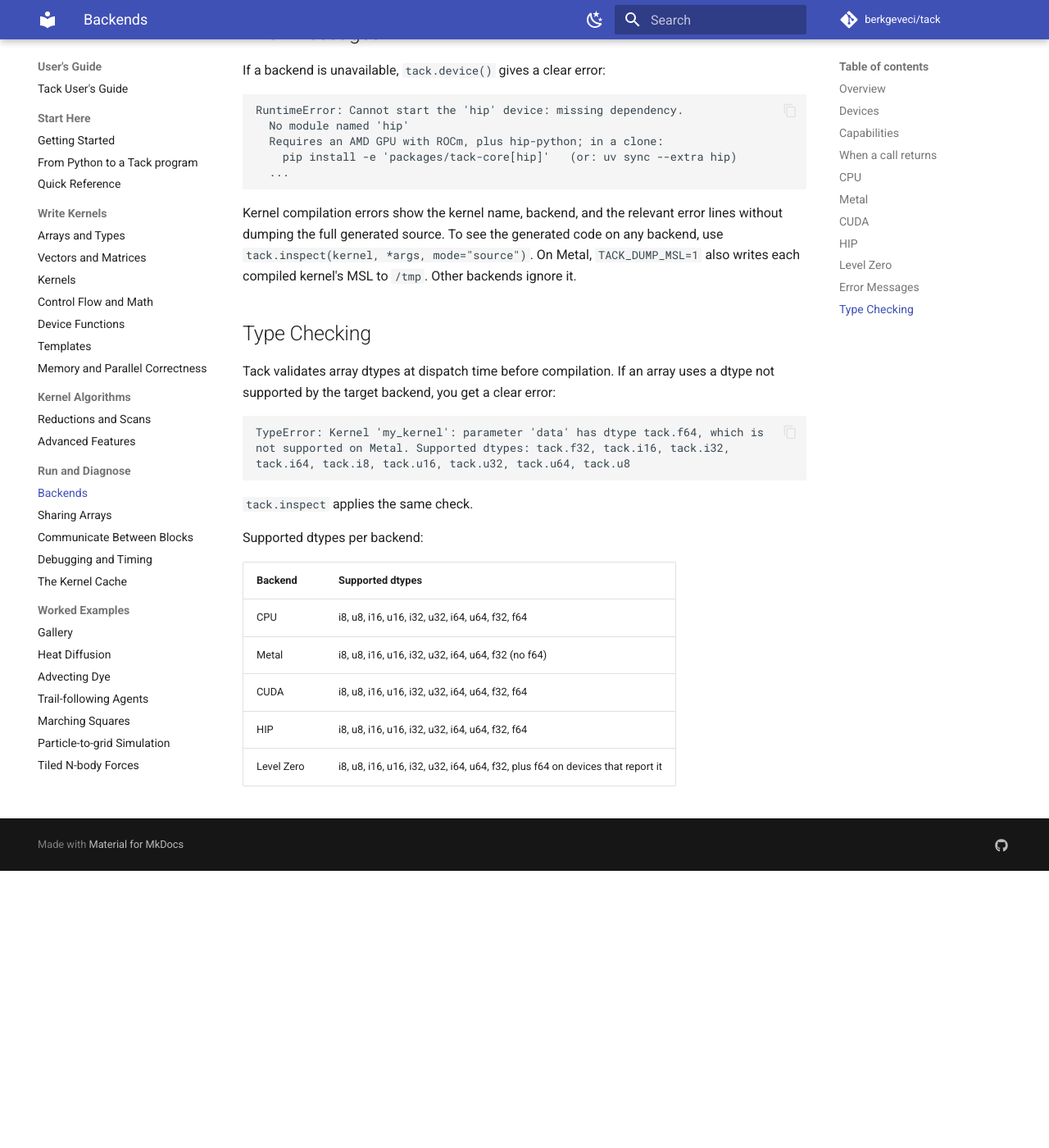
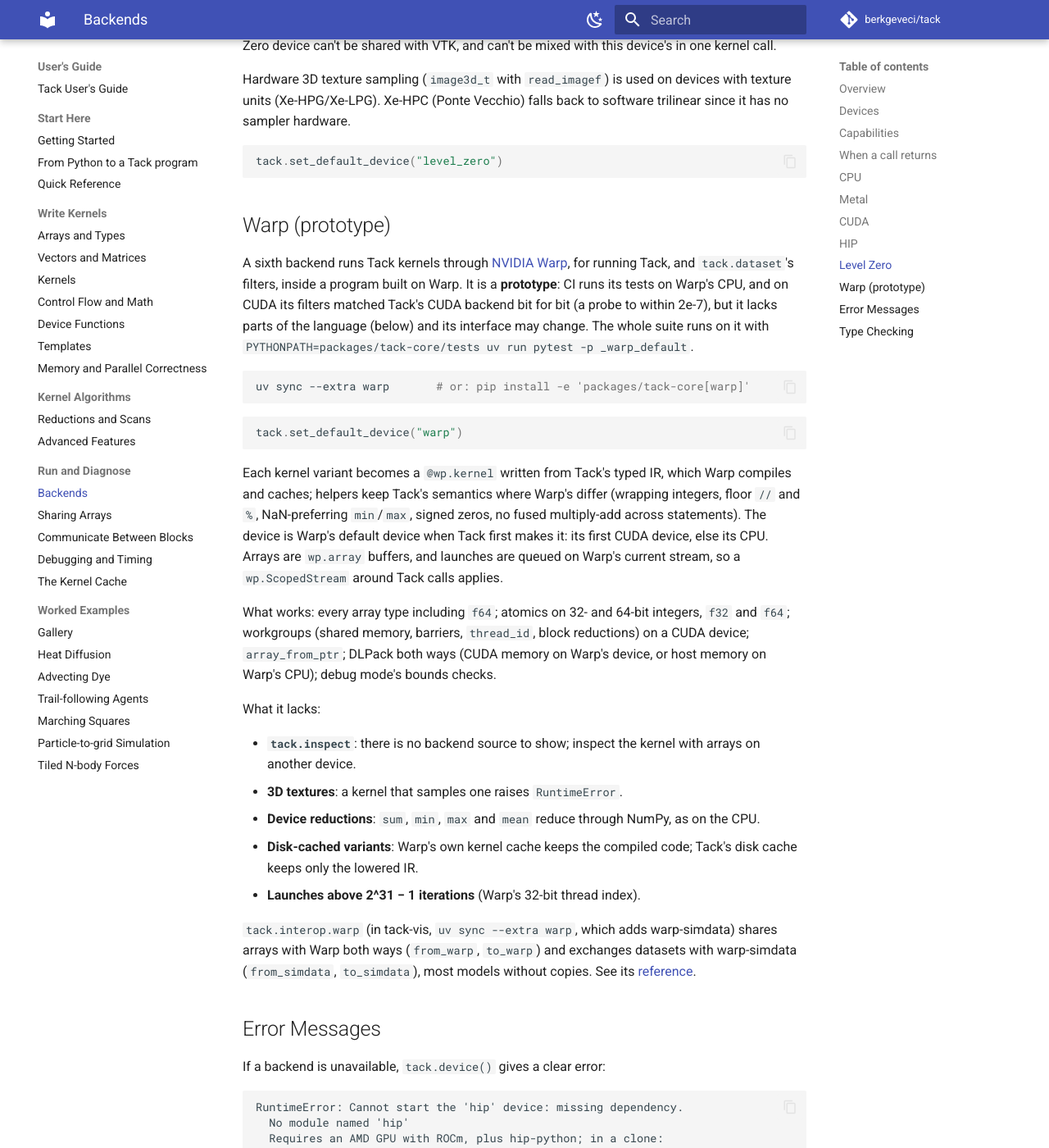
Before and after one commit to berkgeveci/tack, an MkDocs documentation site: the page built from docs/users-guide/08-backends.md, in a window 1280 px wide and 1400 px high, scrolled down 6722 px. Shown: the whole window at 82% size. Built offline with MkDocs 1.6.1 and Material for MkDocs 9.7.7, drawn with Linux system fonts in a browser that asks for light colours; comment, search, counter and statistics services are not loaded; the version menu is left out; before the commit the page ends 7784 px from its top, so only the background shows below that; some of the changed text lies outside the part shown.

Commit message:
Docs: the prototype Warp backend in the Backends guide, the backends reference and the capability contract

````diff
--- a/docs/users-guide/08-backends.md
+++ b/docs/users-guide/08-backends.md
@@ -12,6 +12,7 @@ its own compilation pipeline and memory model.
 | CUDA | Linux/Windows | NVIDIA | CUDA C → NVRTC → PTX | `cuda-python>=13.2`, NVRTC 13 |
 | HIP | Linux | AMD (ROCm) | HIP C → hipRTC | `hip-python` |
 | Level Zero | Linux | Intel | OpenCL C → libocloc → SPIR-V | Level Zero runtime |
+| Warp (prototype) | Linux/Windows, Apple silicon | NVIDIA through Warp, or Warp's CPU | Python `@wp.kernel` → Warp | `warp-lang` |
 
 Every backend keeps what it compiles on disk, so a later process does not
 compile the same kernel again. See [The Kernel Cache](17-kernel-cache.md).
@@ -100,21 +101,21 @@ capabilities. A kernel that uses something a backend lacks is rejected with
 an error naming the kernel and the missing capability. It is never run
 with a different meaning.
 
-| | CPU | Metal | CUDA | HIP | Level Zero |
-|---|---|---|---|---|---|
-| `f64` arrays | yes | no | yes | yes | depends on the device |
-| Shared memory, barriers, `thread_id`, block reductions | no | yes | yes | yes | yes |
-| Atomic array types | all ten | `i32`, `u32`, `f32` | 32- and 64-bit ints, `f32`, `f64` | 32- and 64-bit ints, `f32`, `f64` | `i32`, `u32`, `f32` |
-| `sum`/`min`/`max` on the device | no (NumPy) | `f32` | `f32` | `f32` | `f32` |
-| 3D textures | software | hardware | hardware | hardware where the device has image support | hardware where the device has samplers |
-| Iterations per launch | no limit | 2^32 | device limit (max grid × 256) | device limit, at most 2^32 − 256 | device limit (max group count × group size) |
+| | CPU | Metal | CUDA | HIP | Level Zero | Warp (prototype) |
+|---|---|---|---|---|---|---|
+| `f64` arrays | yes | no | yes | yes | depends on the device | yes |
+| Shared memory, barriers, `thread_id`, block reductions | no | yes | yes | yes | yes | on a CUDA device |
+| Atomic array types | all ten | `i32`, `u32`, `f32` | 32- and 64-bit ints, `f32`, `f64` | 32- and 64-bit ints, `f32`, `f64` | `i32`, `u32`, `f32` | 32- and 64-bit ints, `f32`, `f64` |
+| `sum`/`min`/`max` on the device | no (NumPy) | `f32` | `f32` | `f32` | `f32` | no (NumPy) |
+| 3D textures | software | hardware | hardware | hardware where the device has image support | hardware where the device has samplers | no |
+| Iterations per launch | no limit | 2^32 | device limit (max grid × 256) | device limit, at most 2^32 − 256 | device limit (max group count × group size) | 2^31 − 1 |
 
 A launch past a backend's limit raises `ValueError` naming the kernel, the
 count and the limit; split the work across several calls.
 
 The [backend capability contract](../contracts/backend-capabilities.md) has
 the full matrix, what each capability rejects and when, and the subset that
-is portable to all five. In code, ask the backend rather than checking its
+is portable to all five supported backends. In code, ask the backend rather than checking its
 name:
 
 ```python
@@ -294,6 +295,55 @@ back to software trilinear since it has no sampler hardware.
 tack.set_default_device("level_zero")
 ```
 
+## Warp (prototype)
+
+A sixth backend runs Tack kernels through [NVIDIA Warp](https://github.com/NVIDIA/warp),
+for running Tack, and `tack.dataset`'s filters, inside a program built on
+Warp. It is a **prototype**: CI runs its tests on Warp's CPU, and on CUDA
+its filters matched Tack's CUDA backend bit for bit (a probe to within
+2e-7), but it lacks parts of the language (below) and its interface may
+change. The whole suite runs on it with
+`PYTHONPATH=packages/tack-core/tests uv run pytest -p _warp_default`.
+
+```bash
+uv sync --extra warp       # or: pip install -e 'packages/tack-core[warp]'
+```
+
+```python
+tack.set_default_device("warp")
+```
+
+Each kernel variant becomes a `@wp.kernel` written from Tack's typed IR,
+which Warp compiles and caches; helpers keep Tack's semantics where Warp's
+differ (wrapping integers, floor `//` and `%`, NaN-preferring `min`/`max`,
+signed zeros, no fused multiply-add across statements). The device is Warp's
+default device when Tack first makes it: its first CUDA device, else its
+CPU. Arrays are `wp.array` buffers, and launches are queued on Warp's
+current stream, so a `wp.ScopedStream` around Tack calls applies.
+
+What works: every array type including `f64`; atomics on 32- and 64-bit
+integers, `f32` and `f64`; workgroups (shared memory, barriers,
+`thread_id`, block reductions) on a CUDA device; `array_from_ptr`; DLPack
+both ways (CUDA memory on Warp's device, or host memory on Warp's CPU);
+debug mode's bounds checks.
+
+What it lacks:
+
+- **`tack.inspect`**: there is no backend source to show; inspect the kernel
+  with arrays on another device.
+- **3D textures**: a kernel that samples one raises `RuntimeError`.
+- **Device reductions**: `sum`, `min`, `max` and `mean` reduce through NumPy,
+  as on the CPU.
+- **Disk-cached variants**: Warp's own kernel cache keeps the compiled code;
+  Tack's disk cache keeps only the lowered IR.
+- **Launches above 2^31 − 1 iterations** (Warp's 32-bit thread index).
+
+`tack.interop.warp` (in tack-vis, `uv sync --extra warp`, which adds
+warp-simdata) shares arrays with Warp both ways (`from_warp`, `to_warp`)
+and exchanges datasets with warp-simdata (`from_simdata`, `to_simdata`), most
+models without copies. See its
+[reference](../vis-guide/reference/data-model.md#interoperability).
+
 ## Error Messages
 
 If a backend is unavailable, `tack.device()` gives a clear error:
````
Also changed, not shown: docs/contracts/backend-capabilities.md (+34 -22 lines), docs/reference/backends.md (+8 -3 lines).
